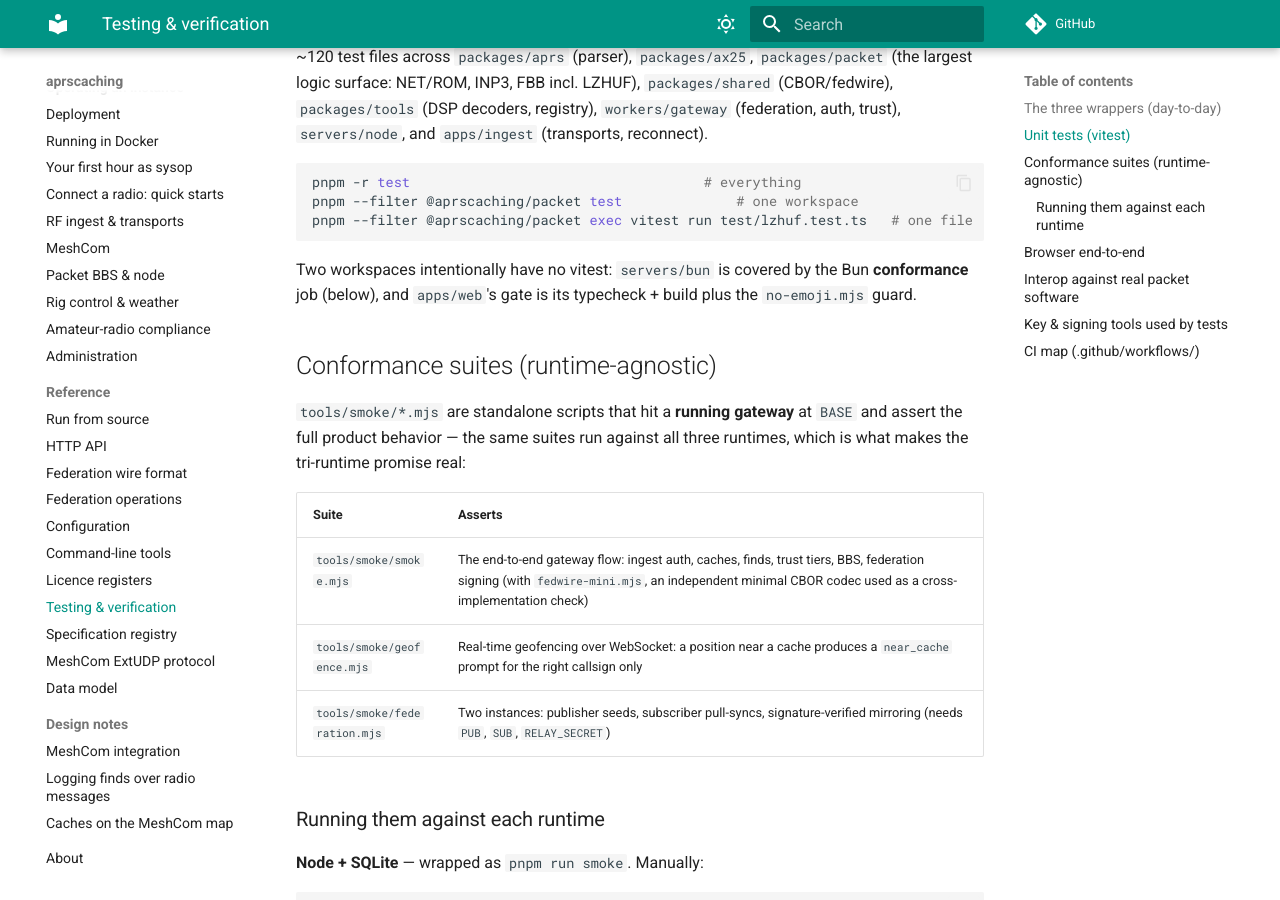
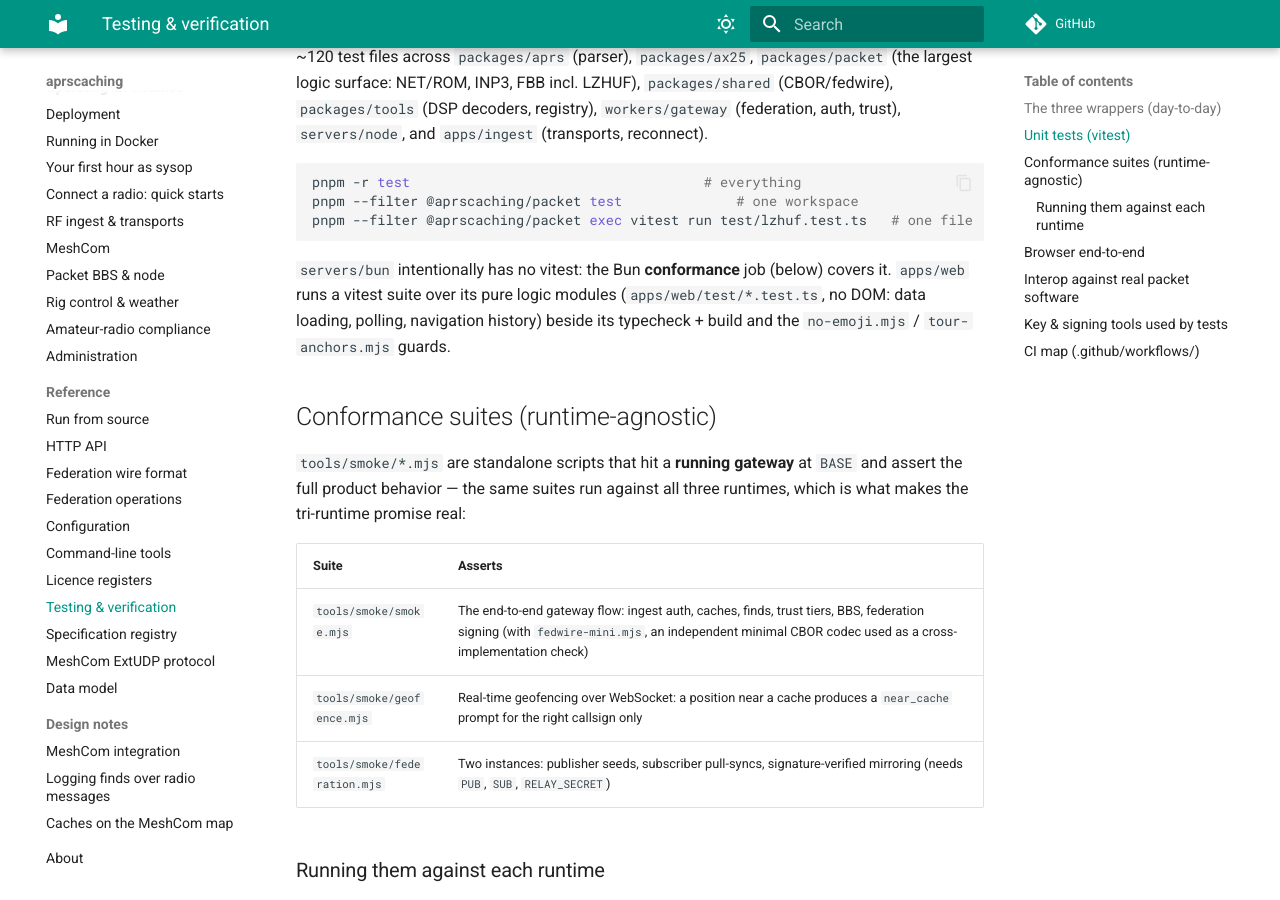
Before and after one commit to apachler/aprscaching, an MkDocs documentation site: the page built from docs/reference/testing.md, in a window 1280 px wide and 900 px high, scrolled down 716 px. Built offline with MkDocs 1.6.1 and Material for MkDocs 9.7.7, drawn with Linux system fonts in a browser that asks for light colours; comment, search, counter and statistics services are not loaded.

Commit message:
docs(testing): apps/web runs a vitest suite
Co-Authored-By: Claude Opus 5.5 <noreply@anthropic.com>
Signed-off-by: Andreas Pachler <apachler@paan-systems.com>

````diff
--- a/docs/reference/testing.md
+++ b/docs/reference/testing.md
@@ -27,8 +27,10 @@ pnpm --filter @aprscaching/packet test              # one workspace
 pnpm --filter @aprscaching/packet exec vitest run test/lzhuf.test.ts   # one file
 ```
 
-Two workspaces intentionally have no vitest: `servers/bun` is covered by the Bun **conformance**
-job (below), and `apps/web`'s gate is its typecheck + build plus the `no-emoji.mjs` guard.
+`servers/bun` intentionally has no vitest: the Bun **conformance** job (below) covers it. `apps/web`
+runs a vitest suite over its pure logic modules (`apps/web/test/*.test.ts`, no DOM: data loading,
+polling, navigation history) beside its typecheck + build and the `no-emoji.mjs` / `tour-anchors.mjs`
+guards.
 
 ## Conformance suites (runtime-agnostic)
 
````
